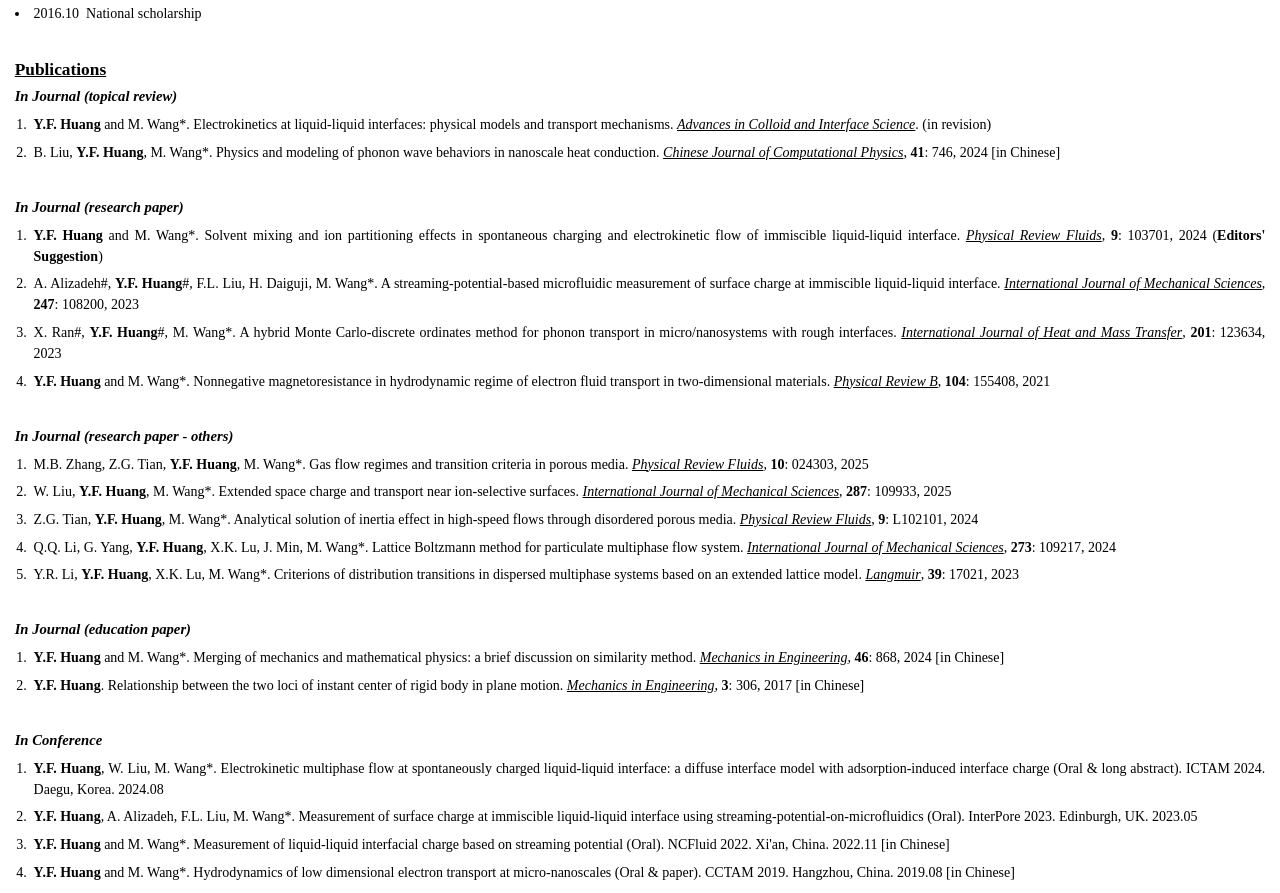
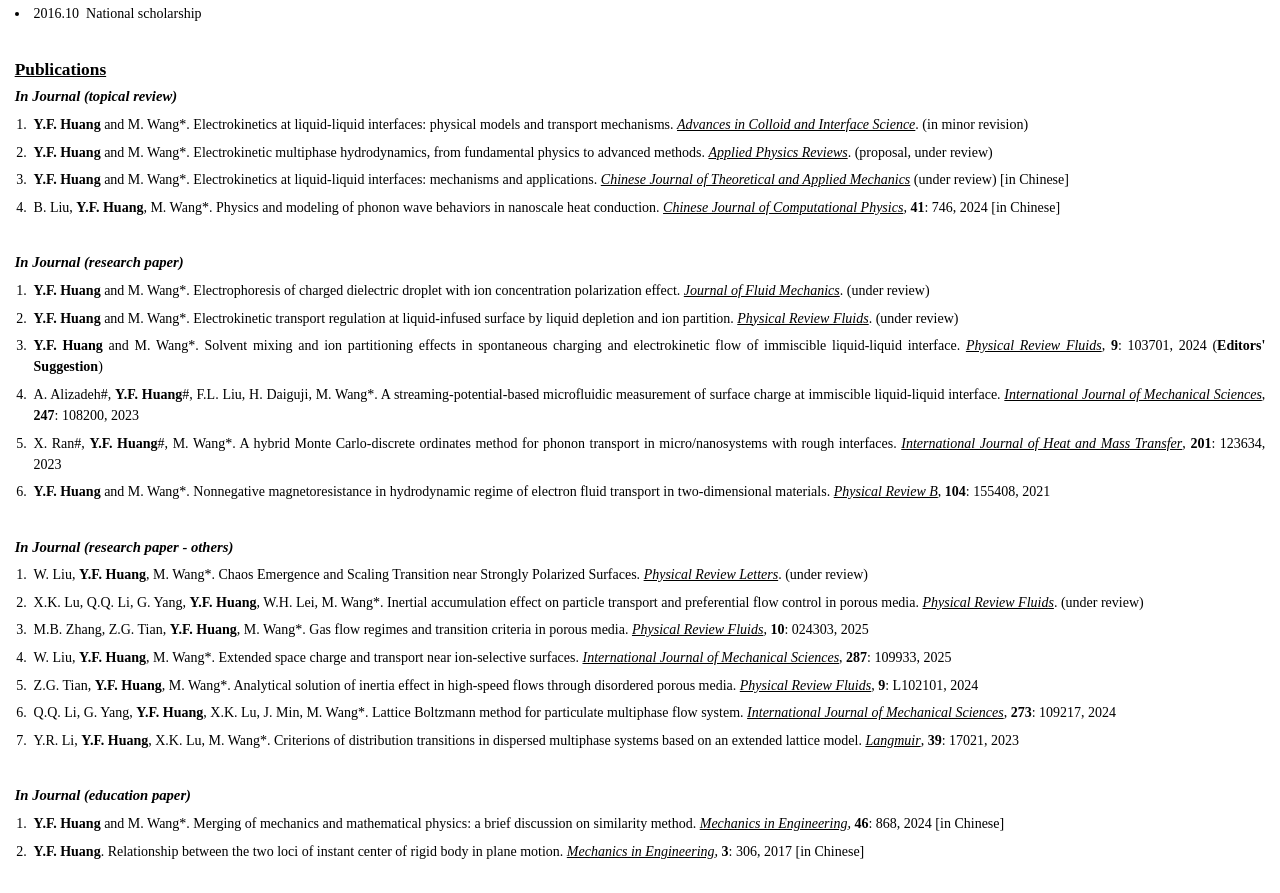
Before and after one commit to huangyf15/huangyf15.github.io, a plain HTML site: page index.html in a window 1280 px wide. Shown: the part 1288-2181 px from the top of the page. Drawn offline with Linux system fonts and the light colour scheme.

Commit message:
update: paper-25Mar

```diff
--- a/index.html
+++ b/index.html
@@ -108,12 +108,16 @@
     <p class="heading1">Publications</p>
     <p class="heading2">In Journal (topical review)</p>
       <ol type="1" start="1">
-        <li><b>Y.F. Huang</b> and M. Wang*. Electrokinetics at liquid-liquid interfaces: physical models and transport mechanisms. <i><u>Advances in Colloid and Interface Science</u></i>. (in revision)</li>
+        <li><b>Y.F. Huang</b> and M. Wang*. Electrokinetics at liquid-liquid interfaces: physical models and transport mechanisms. <i><u>Advances in Colloid and Interface Science</u></i>. (in minor revision)</li>
+        <li><b>Y.F. Huang</b> and M. Wang*. Electrokinetic multiphase hydrodynamics, from fundamental physics to advanced methods. <i><u>Applied Physics Reviews</u></i>. (proposal, under review)</li>
+        <li><b>Y.F. Huang</b> and M. Wang*. Electrokinetics at liquid-liquid interfaces: mechanisms and applications. <i><u>Chinese Journal of Theoretical and Applied Mechanics</u></i> (under review) [in Chinese]</li>
         <li>B. Liu, <b>Y.F. Huang</b>, M. Wang*. Physics and modeling of phonon wave behaviors in nanoscale heat conduction. <i><u>Chinese Journal of Computational Physics</u></i>, <b>41</b>: 746, 2024 [in Chinese]</li>
       </ol>
     <p class="break">&#xa0;</p>
       <p class="heading2">In Journal (research paper)</p>
         <ol type="1" start="1">
+          <li><b>Y.F. Huang</b> and M. Wang*. Electrophoresis of charged dielectric droplet with ion concentration polarization effect. <i><u>Journal of Fluid Mechanics</u></i>. (under review)
+          <li><b>Y.F. Huang</b> and M. Wang*.  Electrokinetic transport regulation at liquid-infused surface by liquid depletion and ion partition. <i><u>Physical Review Fluids</u></i>. (under review)
           <li><b>Y.F. Huang</b> and M. Wang*. Solvent mixing and ion partitioning effects in spontaneous charging and electrokinetic flow of immiscible liquid-liquid interface. <i><u>Physical Review Fluids</u></i>, <b>9</b>: 103701, 2024 (<b>Editors' Suggestion</b>)</li>
           <li>A. Alizadeh#, <b>Y.F. Huang</b>#, F.L. Liu, H. Daiguji, M. Wang*. A streaming-potential-based microfluidic measurement of surface charge at immiscible liquid-liquid interface. <i><u>International Journal of Mechanical Sciences</u></i>, <b>247</b>: 108200, 2023</li>
           <li>X. Ran#, <b>Y.F. Huang</b>#, M. Wang*. A hybrid Monte Carlo-discrete ordinates method for phonon transport in micro/nanosystems with rough interfaces. <i><u>International Journal of Heat and Mass Transfer</u></i>, <b>201</b>: 123634, 2023</li>
@@ -122,6 +126,8 @@
       <p class="break">&#xa0;</p>
       <p class="heading2">In Journal (research paper - others)</p>
         <ol type="1" start="1">
+          <li>W. Liu, <b>Y.F. Huang</b>, M. Wang*. Chaos Emergence and Scaling Transition near Strongly Polarized Surfaces. <i><u>Physical Review Letters</u></i>. (under review)</li>
+          <li>X.K. Lu, Q.Q. Li, G. Yang, <b>Y.F. Huang</b>, W.H. Lei, M. Wang*. Inertial accumulation effect on particle transport and preferential flow control in porous media. <i><u>Physical Review Fluids</u></i>. (under review)</li>
           <li>M.B. Zhang, Z.G. Tian, <b>Y.F. Huang</b>, M. Wang*. Gas flow regimes and transition criteria in porous media. <i><u>Physical Review Fluids</u></i>, <b>10</b>: 024303, 2025</li>
           <li>W. Liu, <b>Y.F. Huang</b>, M. Wang*. Extended space charge and transport near ion-selective surfaces. <i><u>International Journal of Mechanical Sciences</u></i>, <b>287</b>: 109933, 2025</li>
           <li>Z.G. Tian, <b>Y.F. Huang</b>, M. Wang*. Analytical solution of inertia effect in high-speed flows through disordered porous media. <i><u>Physical Review Fluids</u></i>, <b>9</b>: L102101, 2024</li>
```
Also changed, not shown: 2 other files.
